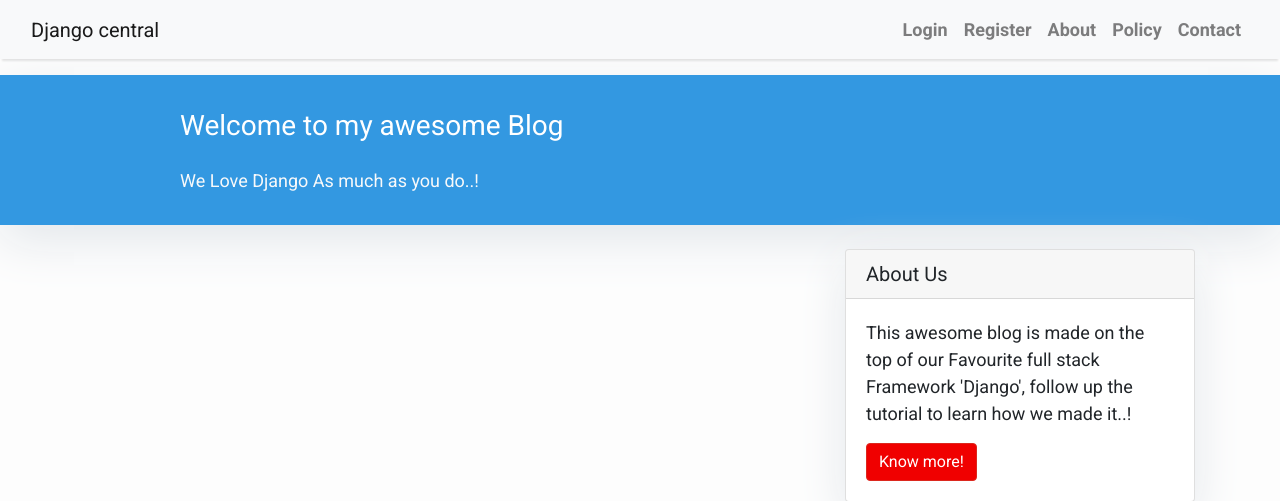
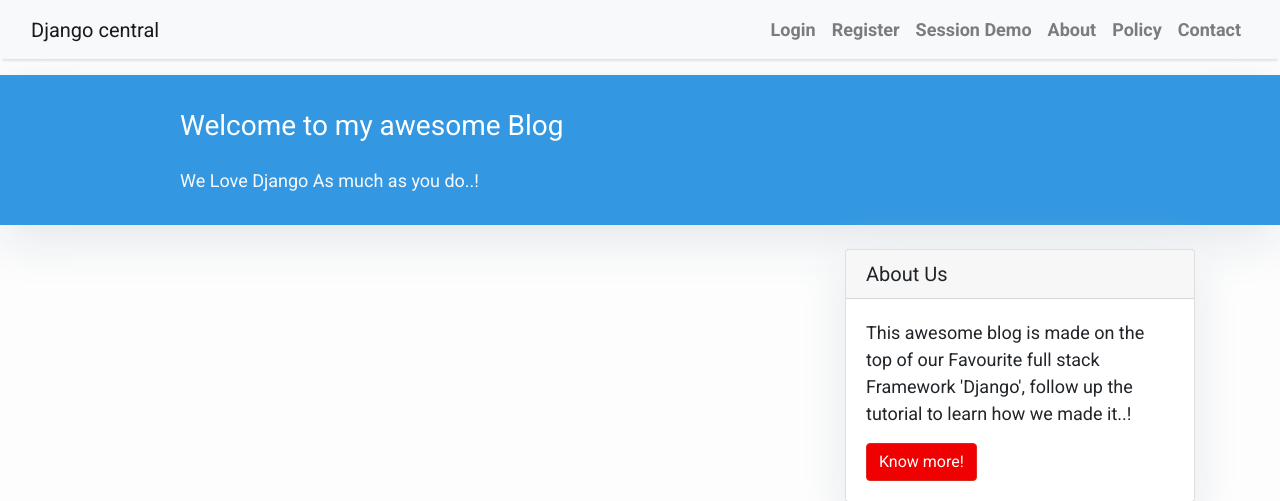
Before and after one commit to ibtisam051/BlogApp-Django, a Django app: page / in a window 1280 px wide. Shown: the top 501 px of the page. Run offline with Django 5.2, Linux system fonts and the light colour scheme; data that the repository does not hold is empty; some libraries are stand-ins or nearby versions.

Commit message:
Add caching and session implementation

```diff
--- a/blog/urls.py
+++ b/blog/urls.py
@@ -5,10 +5,18 @@ app_name = 'blog'
 
 urlpatterns = [
     path('', views.PostList.as_view(), name='home'),
-    path('<slug:slug>/', views.PostDetail.as_view(), name='post_detail'),
-    path('<slug:slug>/add_comment/', views.add_comment, name='add_comment'),
-    path('comment/<int:pk>/delete/', views.delete_comment, name='delete_comment'),
+    path('session/', views.session_status, name='session_status'),
+    path('session/clear/', views.clear_session, name='clear_session'),
+    path('testcookie/', views.cookie_session, name='testcookie'),
+    path('deletecookie/', views.cookie_delete, name='deletecookie'),
+    path('create/', views.create_session, name='create_session'),
+    path('access/', views.access_session, name='access_session'),
+    path('delete/', views.delete_session, name='delete_session'),
+    path('flush/', views.flush_session, name='flush_session'),
     path("register", views.register_request, name="register"),
     path("login", views.login_request, name="login"),
     path("logout", views.logout_request, name="logout"),
+    path('<slug:slug>/add_comment/', views.add_comment, name='add_comment'),
+    path('<slug:slug>/', views.PostDetail.as_view(), name='post_detail'),
+    path('comment/<int:pk>/delete/', views.delete_comment, name='delete_comment'),
 ]
--- a/blog/views.py
+++ b/blog/views.py
@@ -1,6 +1,7 @@
 from django.views import generic
 from django.shortcuts import redirect, get_object_or_404, render  # Added render
 from django.urls import reverse
+from django.http import HttpResponse
 from rest_framework import viewsets
 from django.contrib.auth import login, authenticate, logout
 from django.contrib import messages
@@ -10,12 +11,16 @@ from .forms import CommentForm, NewUserForm  # Import both forms
 from .serializers import PostSerializer, CommentSerializer
 from django.contrib.auth.decorators import login_required
 from django.contrib import messages
+from django.utils.decorators import method_decorator
+from django.views.decorators.cache import cache_page
 
+@method_decorator(cache_page(600), name='dispatch')
 class PostList(generic.ListView):
     queryset = Post.objects.filter(status=1).order_by('-created_on')
     template_name = 'index.html'
 
 
+@method_decorator(cache_page(300), name='dispatch')
 class PostDetail(generic.DetailView):
     model = Post
     template_name = 'post_detail.html'
@@ -24,6 +29,18 @@ class PostDetail(generic.DetailView):
         context = super().get_context_data(**kwargs)
         context['comments'] = self.object.comments.all()
         context['form'] = CommentForm()
+
+        session = self.request.session
+        session['last_viewed_post'] = self.object.title
+        session['last_viewed_slug'] = self.object.slug
+        session['viewed_posts_count'] = session.get('viewed_posts_count', 0) + 1
+        session['session_user_status'] = 'authenticated' if self.request.user.is_authenticated else 'anonymous'
+
+        context['session_info'] = {
+            'last_post': session.get('last_viewed_post'),
+            'count': session.get('viewed_posts_count'),
+            'user_status': session.get('session_user_status'),
+        }
         return context
 
 
@@ -67,6 +84,93 @@ def delete_comment(request, pk):
 
     return redirect('blog:post_detail', slug=post_slug)
 
+
+def cookie_session(request):
+    request.session.set_test_cookie()
+    return HttpResponse(
+        "<h1>dataflair</h1>"
+        "<p>Test cookie has been set. Now visit /deletecookie/ to verify browser cookie support.</p>"
+    )
+
+
+def cookie_delete(request):
+    if request.session.test_cookie_worked():
+        request.session.delete_test_cookie()
+        return HttpResponse(
+            "<h1>dataflair</h1>"
+            "<p>Cookie accepted by browser.</p>"
+        )
+    return HttpResponse(
+        "<h1>dataflair</h1>"
+        "<p>Your browser does not accept cookies.</p>"
+    )
+
+
+def create_session(request):
+    request.session['name'] = 'username'
+    request.session['password'] = 'password123'
+    return HttpResponse(
+        "<h1>dataflair</h1>"
+        "<p>Session variables have been created.</p>"
+    )
+
+
+def access_session(request):
+    if not request.session.get('name') and not request.session.get('password'):
+        return redirect('blog:create_session')
+
+    response = "<h1>Welcome to Sessions of dataflair</h1><br>"
+    response += f"Name : {request.session.get('name')} <br>"
+    response += f"Password : {request.session.get('password')} <br>"
+    return HttpResponse(response)
+
+
+def delete_session(request):
+    request.session.pop('name', None)
+    request.session.pop('password', None)
+    return HttpResponse(
+        "<h1>dataflair</h1>"
+        "<p>Session data cleared from the database.</p>"
+    )
+
+
+def flush_session(request):
+    request.session.flush()
+    return HttpResponse(
+        "<h1>dataflair</h1>"
+        "<p>Session flushed and session cookie removed.</p>"
+    )
+
+
+def session_status(request):
+    session = request.session
+    session['session_visits'] = session.get('session_visits', 0) + 1
+
+    context = {
+        'user_status': request.user.username if request.user.is_authenticated else 'Anonymous',
+        'is_authenticated': request.user.is_authenticated,
+        'viewed_posts_count': session.get('viewed_posts_count', 0),
+        'last_viewed_post': session.get('last_viewed_post'),
+        'session_visits': session.get('session_visits', 0),
+    }
+    return render(request, 'session_status.html', context)
+
+
+def clear_session(request):
+    for key in [
+        'last_viewed_post',
+        'last_viewed_slug',
+        'viewed_posts_count',
+        'session_user_status',
+        'session_visits',
+        'name',
+        'password',
+    ]:
+        request.session.pop(key, None)
+    messages.info(request, 'Session demo data cleared.')
+    return redirect('blog:session_status')
+
+
 def register_request(request):
     if request.method == "POST":
         form = NewUserForm(request.POST)
--- a/templates/base.html
+++ b/templates/base.html
@@ -60,6 +60,9 @@
                             </li>
                         {% endif %}
                         <li class="nav-item text-black">
+                            <a class="nav-link text-black font-weight-bold" href="{% url 'blog:session_status' %}">Session Demo</a>
+                        </li>
+                        <li class="nav-item text-black">
                             <a class="nav-link text-black font-weight-bold" href="#">About</a>
                         </li>
                         <li class="nav-item text-black">
```
Also changed, not shown: mysite/settings.py (+18 -0 lines), templates/session_status.html (added, +41 -0 lines).
